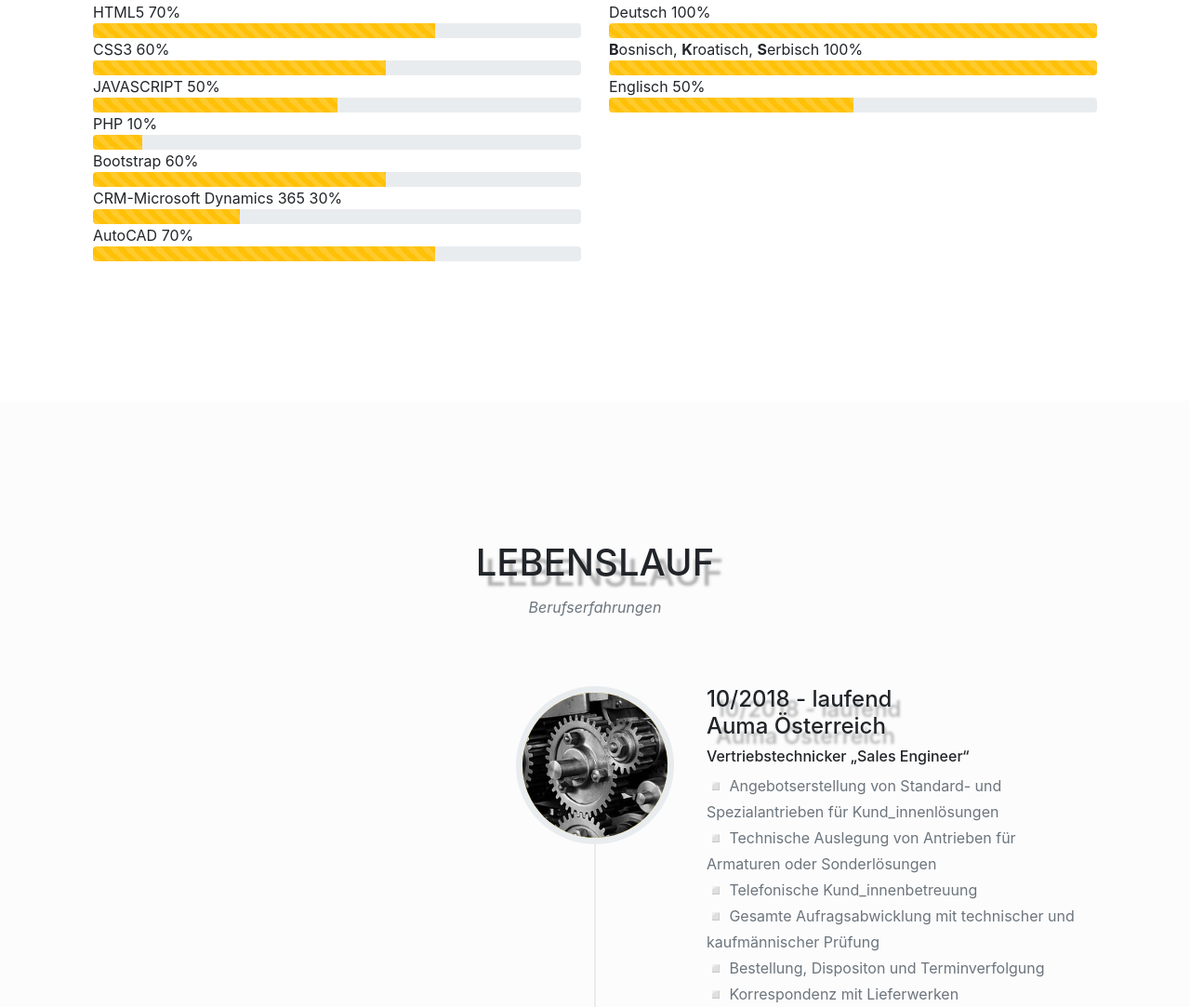
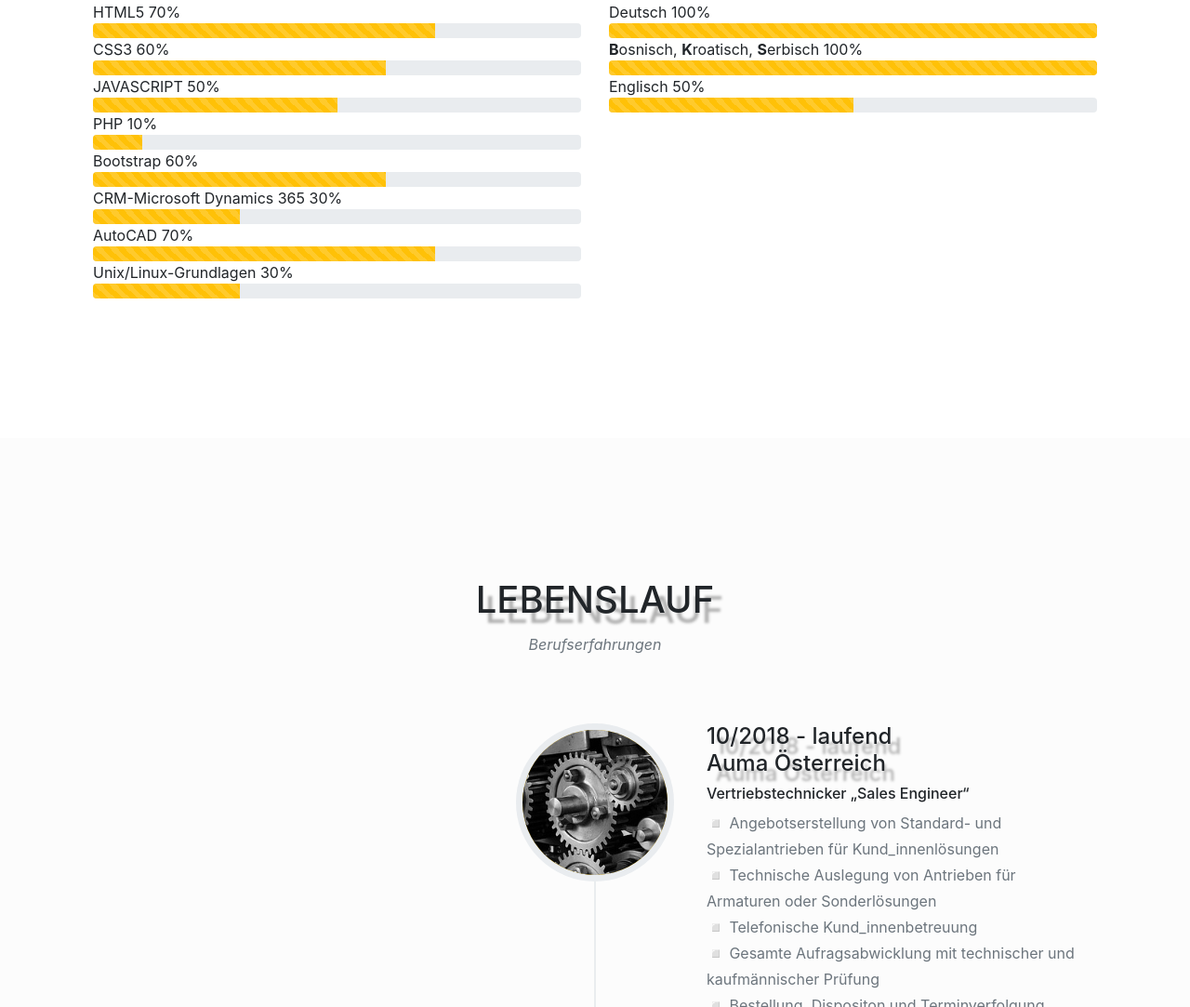
Before and after one commit to eDin2/CV-Elvedin-Cajlakovic, a website with bundled scripts: page index.html in a window 1280 px wide. Shown: the part 1467-2550 px from the top of the page at 93% size. Built offline with nearby package versions, Linux system fonts and the light colour scheme.

Commit message:
Skill erweitert
Unix/Linux Grundlagen dazu geschmissen

```diff
--- a/index.html
+++ b/index.html
@@ -199,6 +199,12 @@
             <span>AutoCAD</span> <span class="pull-right">70%</span>
             <div class="progress">
               <div class="progress-bar bg-warning progress-bar-striped" role="progressbar" style="width: 70%"
+                aria-valuenow="75" aria-valuemin="0" aria-valuemax="100"></div>
+            </div>
+
+            <span>Unix/Linux-Grundlagen</span> <span class="pull-right">30%</span>
+            <div class="progress">
+              <div class="progress-bar bg-warning progress-bar-striped" role="progressbar" style="width: 30%"
                 aria-valuenow="75" aria-valuemin="0" aria-valuemax="100"></div>
             </div>
           </div>
```
